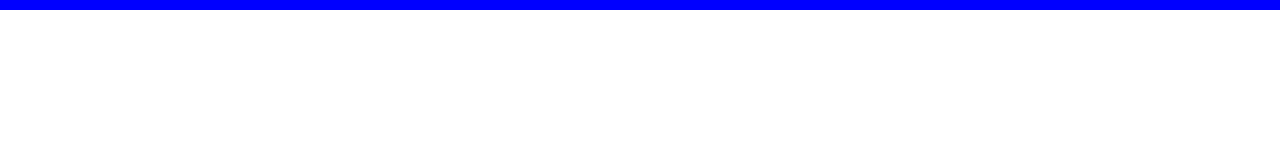
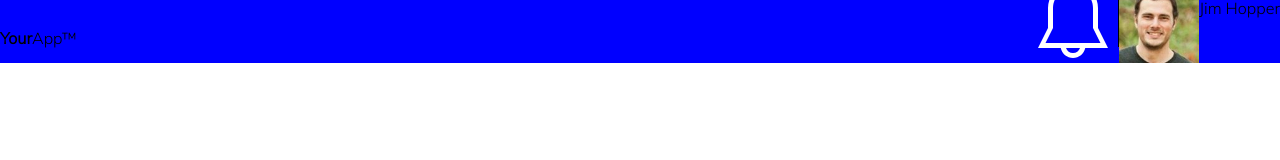
Before and after one commit to robinwatts96/webapp-dashboard, a plain HTML site: page index.html in a window 1280 px wide. Drawn offline with Linux system fonts and the light colour scheme.

Commit message:
Nav bar adjusted

```diff
--- a/index.html
+++ b/index.html
@@ -8,7 +8,21 @@
         <link rel="stylesheet" href="css/styles.css">
     </head>
 
+    <header>
+       <div class="nav-bar">
+         <p id="yourapp"><strong>Your</strong>App&trade;</p>
+         <img id="notification-bell" src="icons/icon-bell.svg" alt="notification bell">
+         <div id="nav-bar-break"></div>
+         <img id="profile-img" src="images/member-2.jpg" alt="profile picture image">
+         <p>Jim Hopper</p>
+       </div>
+
+    </header>
+
     <body>
-       <div></div>
+
+
+
+
     </body>
 </html>
--- a/scss/component/_grid.scss
+++ /dev/null
@@ -1,5 +0,0 @@
-div {
-  width: 100%;
-  height: 10px;
-  background-color: blue;
-}
--- a/scss/component/_images.scss
+++ b/scss/component/_images.scss
@@ -0,0 +1,3 @@
+#profile-img {
+
+}
--- a/scss/component/_navigation.scss
+++ b/scss/component/_navigation.scss
@@ -0,0 +1,19 @@
+.nav-bar {
+    width: 100%;
+    height: 5em;
+    background-color: blue;
+    margin-top: -17px;
+    display: flex;
+    justify-content: flex-end;
+}
+
+#nav-bar-break {
+    width: 1px;
+    height: 80%;
+    background-color: black;
+}
+
+#yourapp {
+    margin-right: auto;
+    margin-top: auto;
+}
```
Also changed, not shown: css/styles.css.
